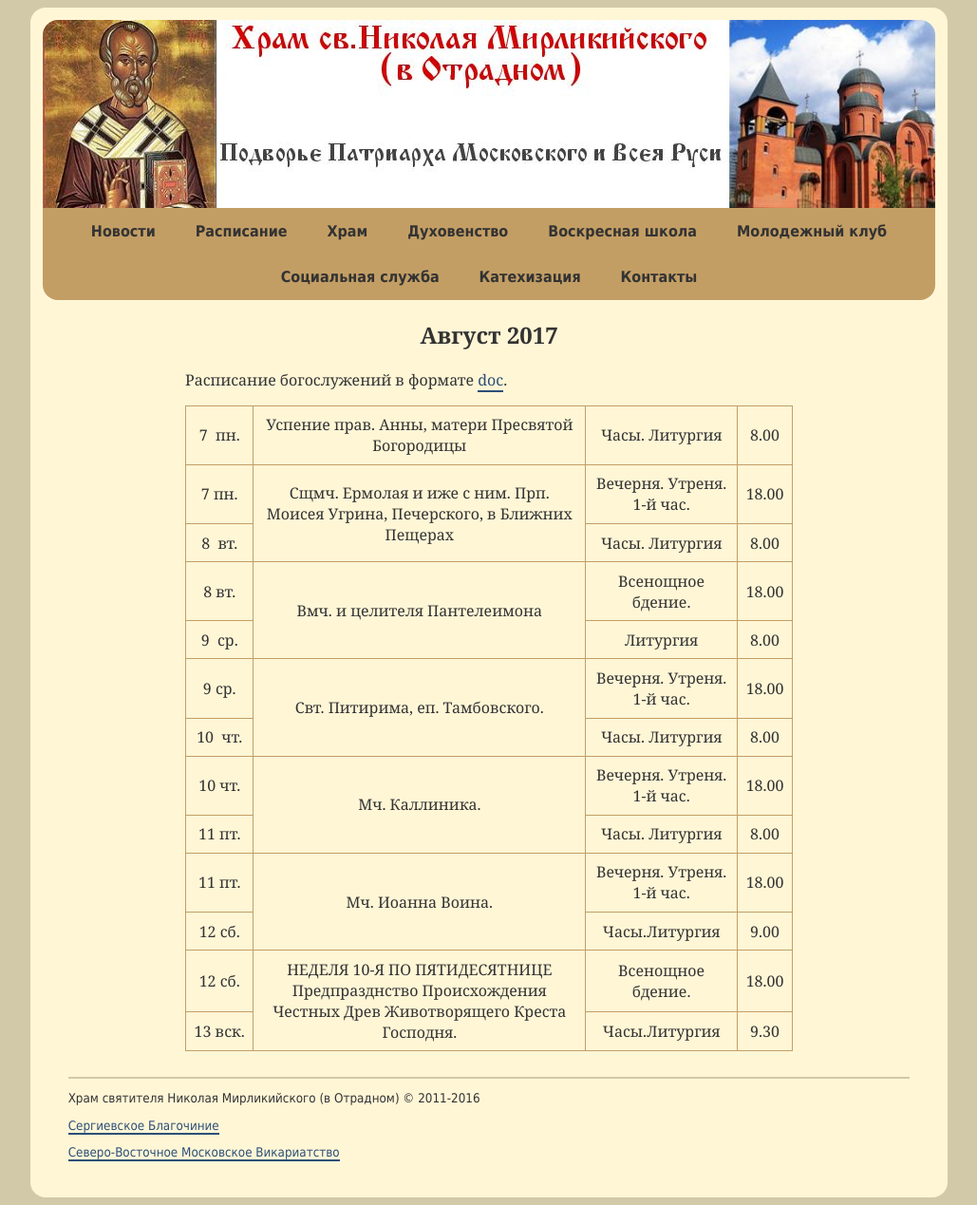
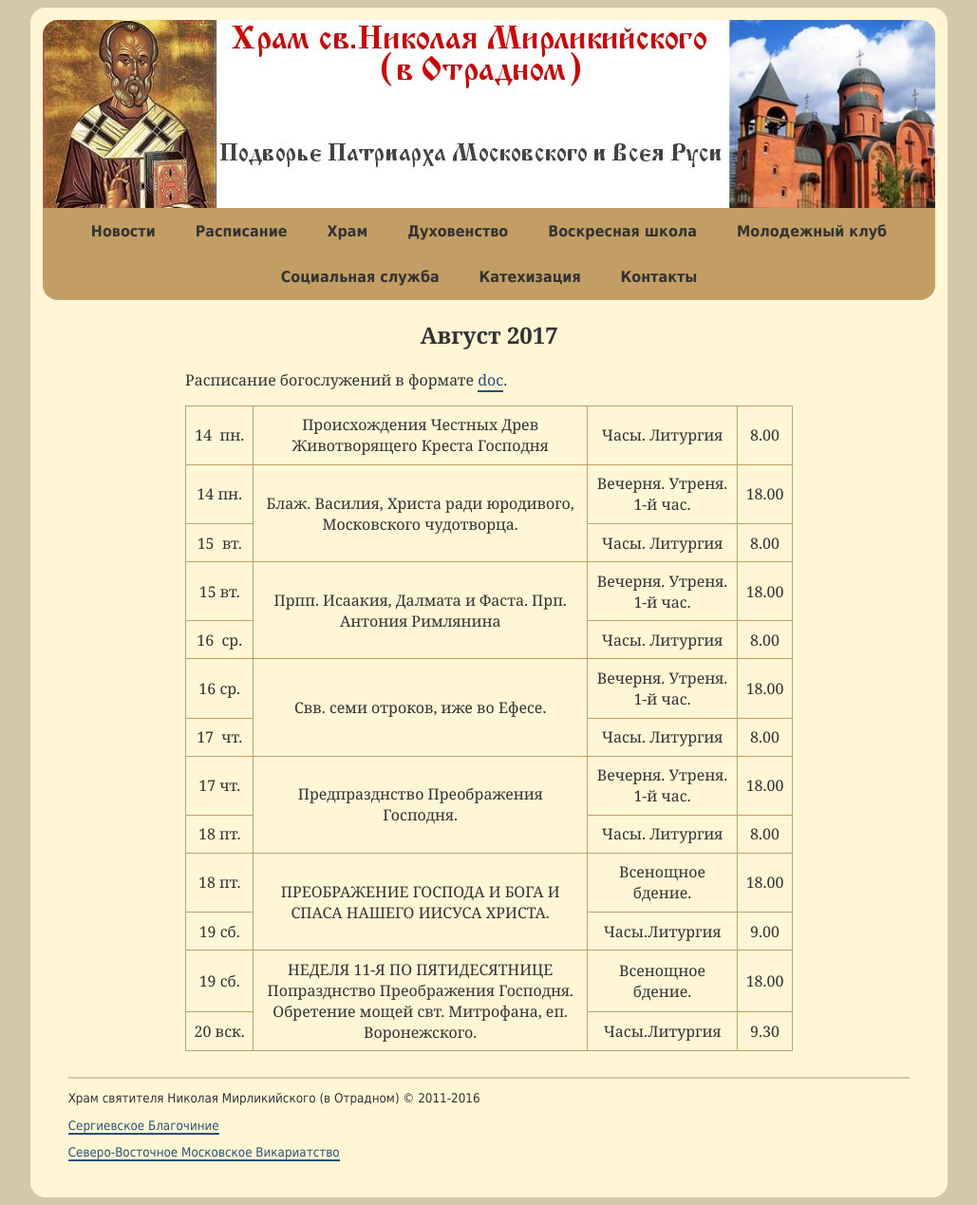
Before and after one commit to hramotradnoe/hramotradnoe.github.io, a Jekyll site: the page built from schedule/index.html, in a window 1280 px wide. Shown: the whole page at 95% size, without its empty margins (125-1154 px from the left). Built offline with Jekyll 4.4.1, drawn with Linux system fonts in a browser that asks for light colours.

Commit message:
Update schedule.yml

```diff
--- a/_data/schedule.yml
+++ b/_data/schedule.yml
@@ -1,56 +1,56 @@
 period: Август 2017
 link: "https://docs.google.com/document/d/1TQaJYcOGnvr6kM2m36ltmD5eGERtZ3sO-uuoZjTRGhs/edit"
 timetable:
- - description : "Успение прав. Анны, матери Пресвятой Богородицы"
+ - description : "Происхождения Честных Древ Животворящего Креста Господня"
    services    :
-      - day   : 7&nbsp; пн.
+      - day   : 14&nbsp; пн.
         time  : '8.00'
         title : "Часы. Литургия"
- - description : "Сщмч. Ермолая и иже с ним. Прп. Моисея Угрина, Печерского, в Ближних Пещерах"
+ - description : "Блаж. Василия, Христа ради юродивого, Московского чудотворца."
    services    :
-      - day   : 7&nbsp;пн.
+      - day   : 14&nbsp;пн.
         time  : '18.00'
         title : "Вечерня. Утреня. 1-й час."
-      - day   : 8&nbsp; вт.
+      - day   : 15&nbsp; вт.
         time  : '8.00'
         title : "Часы.  Литургия"
- - description : "Вмч. и целителя Пантелеимона"
+ - description : "Прпп. Исаакия, Далмата и Фаста. Прп. Антония Римлянина"
    services    :
-      - day   : 8&nbsp;вт.
+      - day   : 15&nbsp;вт.
+        time  : '18.00'
+        title : "Вечерня. Утреня. 1-й час."
+      - day   : 16&nbsp; ср.
+        time  : '8.00'
+        title : "Часы. Литургия"
+ - description : "Свв. семи отроков, иже во Ефесе."
+   services    :
+      - day   : 16&nbsp;ср.
+        time  : '18.00'
+        title : "Вечерня. Утреня. 1-й час."
+      - day   : 17&nbsp; чт.
+        time  : '8.00'
+        title : "Часы. Литургия"
+ - description : "Предпразднство Преображения Господня."
+   services    :
+      - day   : 17&nbsp;чт.
+        time  : '18.00'
+        title : "Вечерня. Утреня. 1-й час."
+      - day   : 18&nbsp;пт.
+        time  : '8.00'
+        title : "Часы. Литургия"
+ - description : "ПРЕОБРАЖЕНИЕ ГОСПОДА И БОГА И СПАСА НАШЕГО ИИСУСА ХРИСТА."
+   services    :
+      - day   : 18&nbsp;пт.
         time  : '18.00'
         title : "Всенощное бдение."
-      - day   : 9&nbsp; ср.
-        time  : '8.00'
-        title : "Литургия"
- - description : "Свт. Питирима, еп. Тамбовского."
-   services    :
-      - day   : 9&nbsp;ср.
-        time  : '18.00'
-        title : "Вечерня. Утреня. 1-й час."
-      - day   : 10&nbsp; чт.
-        time  : '8.00'
-        title : "Часы. Литургия"
- - description : "Мч. Каллиника."
-   services    :
-      - day   : 10&nbsp;чт.
-        time  : '18.00'
-        title : "Вечерня. Утреня. 1-й час."
-      - day   : 11&nbsp;пт.
-        time  : '8.00'
-        title : "Часы. Литургия"
- - description : "Мч. Иоанна Воина."
-   services    :
-      - day   : 11&nbsp;пт.
-        time  : '18.00'
-        title : "Вечерня. Утреня. 1-й час."
-      - day   : 12&nbsp;сб.
+      - day   : 19&nbsp;сб.
         time  : '9.00'
         title : "Часы.Литургия"
- - description : "НЕДЕЛЯ 10-Я ПО ПЯТИДЕСЯТНИЦЕ Предпразднство Происхождения Честных Древ Животворящего Креста Господня."
+ - description : "НЕДЕЛЯ 11-Я ПО ПЯТИДЕСЯТНИЦЕ Попразднство Преображения Господня. Обретение мощей свт. Митрофана, еп. Воронежского."
    services    :
-      - day   : 12&nbsp;сб.
+      - day   : 19&nbsp;сб.
         time  : '18.00'
         title : "Всенощное бдение."
-      - day   : 13&nbsp;вск.
+      - day   : 20&nbsp;вск.
         time  : '9.30'
         title : "Часы.Литургия"
```
